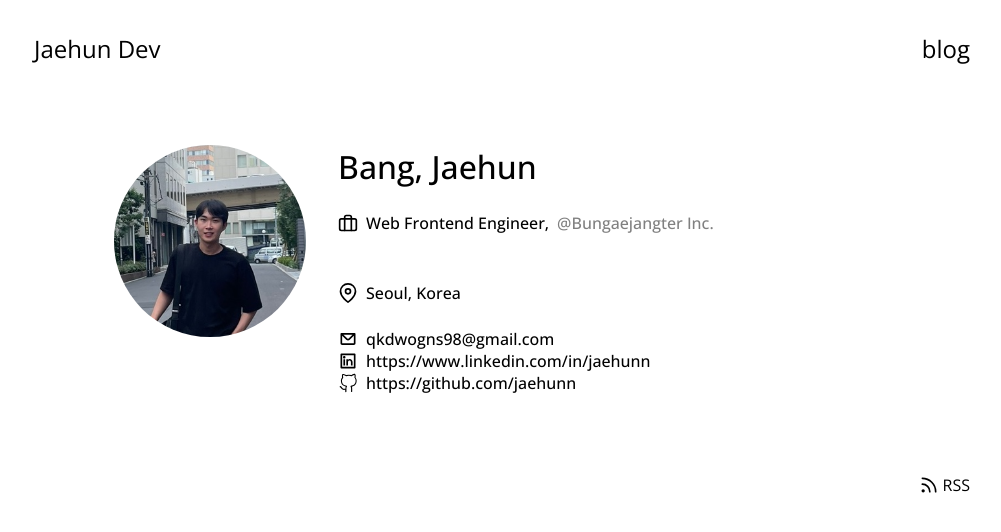
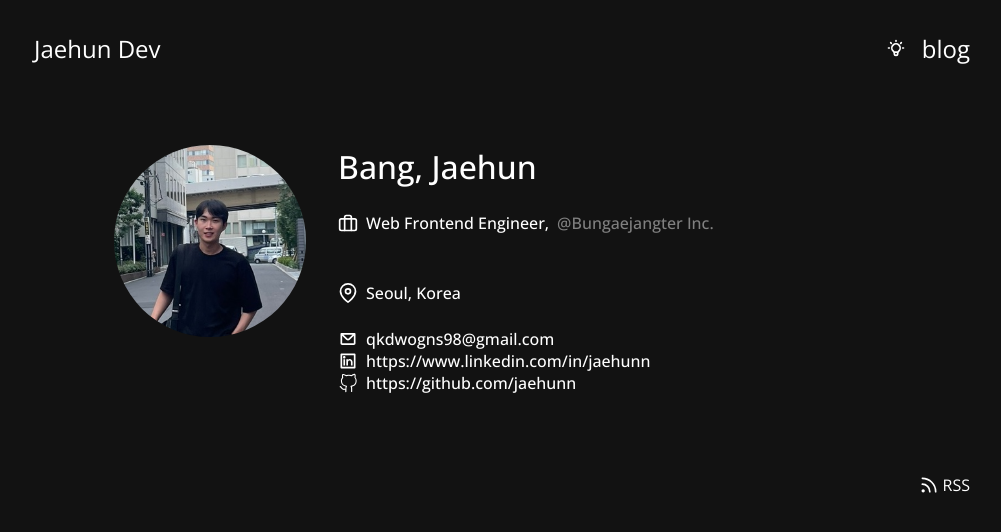
Before and after one commit to jaehunn/jaehun-blog, a Next.js app: page / in a window 1280 px wide. Shown: the top 532 px of the page, without its empty margins (138-1139 px from the left). Built offline with nearby package versions, Linux system fonts and the light colour scheme.

Commit message:
feat: Dark Mode

```diff
--- a/package.json
+++ b/package.json
@@ -21,6 +21,7 @@
   "dependencies": {
     "@react-icons/all-files": "^4.1.0",
     "next": "13.5.3",
+    "next-themes": "^0.2.1",
     "react": "18.2.0",
     "react-dom": "18.2.0"
   },
--- a/src/app/blog/[slug]/page.tsx
+++ b/src/app/blog/[slug]/page.tsx
@@ -1,5 +1,3 @@
-import '@/styles/markdown.css';
-
 import { unified } from 'unified';
 import remarkParse from 'remark-parse';
 import remarkRehype from 'remark-rehype';
@@ -37,7 +35,7 @@ export default async function PostPage({ params }: Props) {
 
   return (
     <div
-      className={`markdown-body`}
+      className="markdown-body"
       dangerouslySetInnerHTML={{
         __html: contentHtml.value,
       }}
--- a/src/app/layout.module.scss
+++ b/src/app/layout.module.scss
@@ -30,7 +30,7 @@
         gap: 1rem;
 
         li:hover {
-            color: tomato;
+            color: var(--color-prettylights-syntax-keyword);
         }
     }
 }
@@ -61,7 +61,7 @@
             }
 
             &:hover {
-                color: tomato;
+                color: var(--color-prettylights-syntax-keyword);
             }
         }
     }
--- a/src/app/layout.tsx
+++ b/src/app/layout.tsx
@@ -1,9 +1,15 @@
-import './globals.css';
+import '@/styles/globals.css';
 
 import type { Metadata } from 'next';
 import Link from 'next/link';
+import dynamic from 'next/dynamic';
 import { FiRss as RssIcon } from '@react-icons/all-files/fi/FiRss';
 import { PropsWithChildren } from 'react';
+
+import ThemeProvider from '@/components/ThemeProvider';
+
+/** CSR */
+const ThemeToggleButton = dynamic(() => import('@/components/ThemeToggleButton'), { ssr: false });
 
 import styles from './layout.module.scss';
 import ROUTES from '@/constants/routes';
@@ -18,6 +24,7 @@ export default function RootLayout({ children }: PropsWithChildren<unknown>) {
   return (
     <html lang="en" className={OpenSans.variable}>
       <body>
+        <ThemeProvider>
           <main className={styles['content-container']}>
             <div className={styles['content-wrapper']}>
               <header className={styles['header']}>
@@ -27,6 +34,10 @@ export default function RootLayout({ children }: PropsWithChildren<unknown>) {
 
                 <nav className={styles['header-nav']}>
                   <ul>
+                    <li key={`theme-toggle-button`}>
+                      <ThemeToggleButton />
+                    </li>
+
                     {Object.values(ROUTES).map(({ PATH, NAME }) => {
                       return (
                         <li key={PATH}>
@@ -54,6 +65,7 @@ export default function RootLayout({ children }: PropsWithChildren<unknown>) {
               </footer>
             </div>
           </main>
+        </ThemeProvider>
       </body>
     </html>
   );
--- a/src/app/page.module.scss
+++ b/src/app/page.module.scss
@@ -81,7 +81,7 @@
             gap: 0.5rem;
 
             &:hover {
-                color: tomato;
+                color: var(--color-prettylights-syntax-keyword);
             }
         }
 
@@ -91,7 +91,7 @@
             gap: 0.5rem;
 
             &:hover {
-                color: tomato;
+                color: var(--color-prettylights-syntax-keyword);
             }
         }
     }
--- /dev/null
+++ b/src/components/ThemeProvider.tsx
@@ -0,0 +1,14 @@
+'use client';
+
+import { PropsWithChildren } from 'react';
+import { ThemeProvider as NextThemeProvider } from 'next-themes';
+
+const ThemeProvider = ({ children }: PropsWithChildren<unknown>) => {
+  return (
+    <NextThemeProvider enableSystem enableColorScheme defaultTheme="dark">
+      {children}
+    </NextThemeProvider>
+  );
+};
+
+export default ThemeProvider;
--- /dev/null
+++ b/src/components/ThemeToggleButto.module.scss
@@ -0,0 +1,16 @@
+@keyframes fadeIn {
+    from {
+        opacity: 0;
+    }
+
+    to {
+        opacity: 1;
+    }
+}
+
+.wrapper {
+    animation-name: fadeIn;
+    animation-fill-mode: backwards;
+    animation-duration: 200;
+    animation-delay: 0;
+}
--- /dev/null
+++ b/src/components/ThemeToggleButton.tsx
@@ -0,0 +1,27 @@
+'use client';
+
+import { useTheme } from 'next-themes';
+import { HiOutlineLightBulb } from '@react-icons/all-files/hi/HiOutlineLightBulb';
+import { HiLightBulb } from '@react-icons/all-files/hi/HiLightBulb';
+
+import styles from './ThemeToggleButto.module.scss';
+
+const ThemeToggleButton = () => {
+  const { theme, setTheme } = useTheme();
+
+  const handleClickButton = () => {
+    const nextTheme = theme === 'light' ? 'dark' : 'light';
+
+    setTheme(nextTheme);
+  };
+
+  return (
+    <div className={styles['wrapper']}>
+      <button onClick={handleClickButton} aria-label="Change the theme">
+        {theme === 'light' ? <HiLightBulb size={20} /> : <HiOutlineLightBulb size={20} />}
+      </button>
+    </div>
+  );
+};
+
+export default ThemeToggleButton;
--- a/src/app/globals.css
+++ b/src/styles/globals.css
@@ -1,7 +1,11 @@
-@import '@/styles/reset.css';
+@import './reset.css';
+@import './markdown.css';
 
 body {
-  font-family: var(--font-open-sans), Pretendard, -apple-system,
+  margin: 0;
+  background-color: var(--color-canvas-default);
+  color: var(--color-fg-default);
+  font-family: var(--font-open-sans), -apple-system,
     BlinkMacSystemFont, system-ui, Roboto, "Helvetica Neue", "Segoe UI",
     "Apple SD Gothic Neo", "Noto Sans KR", "Malgun Gothic", "Apple Color Emoji",
     "Segoe UI Emoji", "Segoe UI Symbol", sans-serif;
--- a/src/styles/markdown.css
+++ b/src/styles/markdown.css
@@ -1,4 +1,57 @@
-:root {
+/** @see https://github.com/sindresorhus/github-markdown-css */
+
+@media (prefers-color-scheme: dark) {
+  [data-theme="dark"] {
+    /*dark*/
+    color-scheme: dark;
+    --color-prettylights-syntax-comment: #8b949e;
+    --color-prettylights-syntax-constant: #79c0ff;
+    --color-prettylights-syntax-entity: #d2a8ff;
+    --color-prettylights-syntax-storage-modifier-import: #c9d1d9;
+    --color-prettylights-syntax-entity-tag: #7ee787;
+    --color-prettylights-syntax-keyword: #ff7b72;
+    --color-prettylights-syntax-string: #a5d6ff;
+    --color-prettylights-syntax-variable: #ffa657;
+    --color-prettylights-syntax-brackethighlighter-unmatched: #f85149;
+    --color-prettylights-syntax-invalid-illegal-text: #f0f6fc;
+    --color-prettylights-syntax-invalid-illegal-bg: #8e1519;
+    --color-prettylights-syntax-carriage-return-text: #f0f6fc;
+    --color-prettylights-syntax-carriage-return-bg: #b62324;
+    --color-prettylights-syntax-string-regexp: #7ee787;
+    --color-prettylights-syntax-markup-list: #f2cc60;
+    --color-prettylights-syntax-markup-heading: #1f6feb;
+    --color-prettylights-syntax-markup-italic: #c9d1d9;
+    --color-prettylights-syntax-markup-bold: #c9d1d9;
+    --color-prettylights-syntax-markup-deleted-text: #ffdcd7;
+    --color-prettylights-syntax-markup-deleted-bg: #67060c;
+    --color-prettylights-syntax-markup-inserted-text: #aff5b4;
+    --color-prettylights-syntax-markup-inserted-bg: #033a16;
+    --color-prettylights-syntax-markup-changed-text: #ffdfb6;
+    --color-prettylights-syntax-markup-changed-bg: #5a1e02;
+    --color-prettylights-syntax-markup-ignored-text: #c9d1d9;
+    --color-prettylights-syntax-markup-ignored-bg: #1158c7;
+    --color-prettylights-syntax-meta-diff-range: #d2a8ff;
+    --color-prettylights-syntax-brackethighlighter-angle: #8b949e;
+    --color-prettylights-syntax-sublimelinter-gutter-mark: #484f58;
+    --color-prettylights-syntax-constant-other-reference-link: #a5d6ff;
+    --color-fg-default: #e6edf3;
+    --color-fg-muted: #7d8590;
+    --color-fg-subtle: #6e7681;
+    --color-canvas-default: #0d1117;
+    --color-canvas-subtle: #161b22;
+    --color-border-default: #30363d;
+    --color-border-muted: #21262d;
+    --color-neutral-muted: rgba(110,118,129,0.4);
+    --color-accent-fg: #2f81f7;
+    --color-accent-emphasis: #1f6feb;
+    --color-attention-subtle: rgba(187,128,9,0.15);
+    --color-danger-fg: #f85149;
+  }
+}
+
+@media (prefers-color-scheme: light) {
+  [data-theme="light"] {
+    /*light*/
     color-scheme: light;
     --color-prettylights-syntax-comment: #6e7781;
     --color-prettylights-syntax-constant: #0550ae;
@@ -84,6 +137,7 @@
     --color-accent-emphasis: #0969da;
     --color-attention-subtle: #fff8c5;
     --color-danger-fg: #d1242f;
+  }
 }
 
 .markdown-body {
```
Also changed, not shown: src/styles/color.ts (deleted), 1 other file (tests, documents, lock files or other folders). Lines whose indentation alone changed are shown as unchanged.
